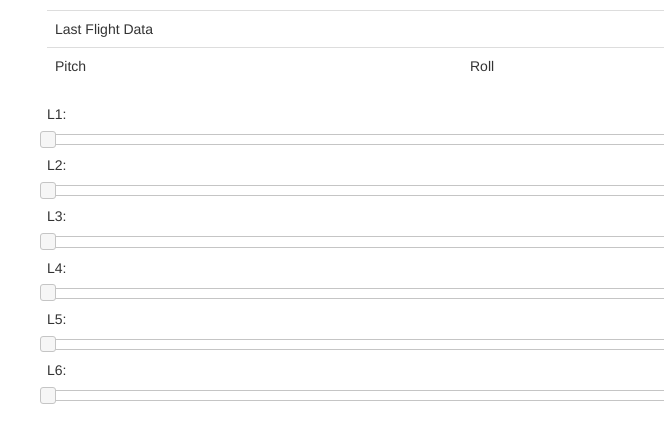
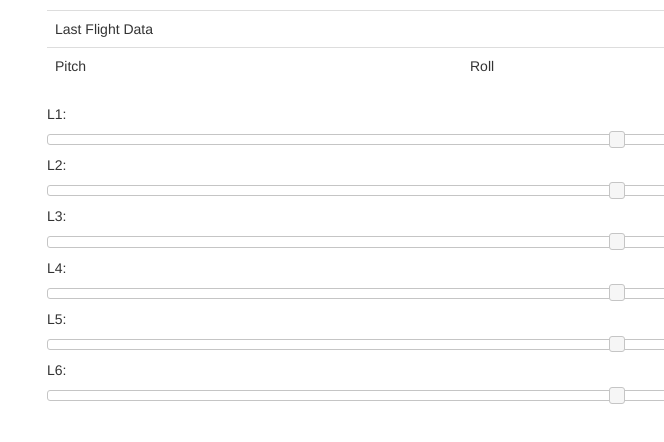
Before and after one commit to wiejar/stewartplatform, a plain HTML site: page index.html in a window 1280 px wide. Shown: the full height of the page, 23-687 px from the left. Drawn offline with nearby package versions, Linux system fonts and the light colour scheme; no server answers.

Commit message:
changes in sliders

```diff
--- a/index.html
+++ b/index.html
@@ -1,18 +1,24 @@
 <!doctype html>
 <html lang="en">
+
     <head>
         <title>BMS real data</title>
         <link rel="stylesheet" type="text/css" href="/bootstrap.css">
-        <!--<link rel="stylesheet" type="text/css" href="/slider.css">-->
         <link rel="stylesheet" href="//code.jquery.com/ui/1.11.4/themes/smoothness/jquery-ui.css">
         <script src='/socket.io/socket.io.js'></script>
         <script src="http://code.jquery.com/jquery-latest.min.js" type="text/javascript"></script>
-        <script src="http://code.jquery.com/ui/1.9.2/jquery-ui.js"  type="text/javascript"></script>
-        <script src="/bootstrap-slider.js"  type="text/javascript"></script>
+        <script src="http://code.jquery.com/ui/1.9.2/jquery-ui.js" type="text/javascript"></script>
         <script type="text/javascript">
-            jQuery(document).ready(function() {
-                jQuery('#foo').slider();
+            $(document).ready(function() {
+                $("[id^=slider]").slider();
+                $("#slider0").slider("value", 50);
+                $("#slider1").slider("value", 50);
+                $("#slider2").slider("value", 50);
+                $("#slider3").slider("value", 50);
+                $("#slider4").slider("value", 50);
+                $("#slider5").slider("value", 50);
             });
+
         </script>
 
         <script>
@@ -27,11 +33,11 @@
             });
 
             function addMessage(message) {
-            	var komorka = message.split(";",3);
+                var komorka = message.split(";", 3);
                 var resultsTable = document.getElementById('table');
 
                 //usuwanie ostatniego wiersza
-            	for(var i = 2; i < resultsTable.rows.length;){
+                for (var i = 2; i < resultsTable.rows.length;) {
                     resultsTable.deleteRow(i);
                 }
 
@@ -43,13 +49,10 @@
                 cell2.innerHTML = komorka[1];
                 cell3.innerHTML = komorka[2];
             }
-        </script>
-          <script>
-  $(function() {
-    $( "[id^=slider]" ).slider();
-  });
+
         </script>
     </head>
+
     <body>
         <div class="container">
             <ul id='messages'></ul>
@@ -63,12 +66,25 @@
                     <td>Yaw</td>
                 </tr>
             </table>
-        <p>L1:<div id="slider0"></div></p>
-        <p>L2:<div id="slider1"></div></p>
-        <p>L3:<div id="slider2"></div></p>
-        <p>L4:<div id="slider3"></div></p>
-        <p>L5:<div id="slider4"></div></p>
-        <p>L6:<div id="slider5"></div></p>
+            <p>L1:
+                <div id="slider0"></div>
+            </p>
+            <p>L2:
+                <div id="slider1"></div>
+            </p>
+            <p>L3:
+                <div id="slider2"></div>
+            </p>
+            <p>L4:
+                <div id="slider3"></div>
+            </p>
+            <p>L5:
+                <div id="slider4"></div>
+            </p>
+            <p>L6:
+                <div id="slider5"></div>
+            </p>
         </div>
     </body>
+
 </html>
```
Also changed, not shown: common.js (added). Lines whose indentation alone changed are shown as unchanged.
